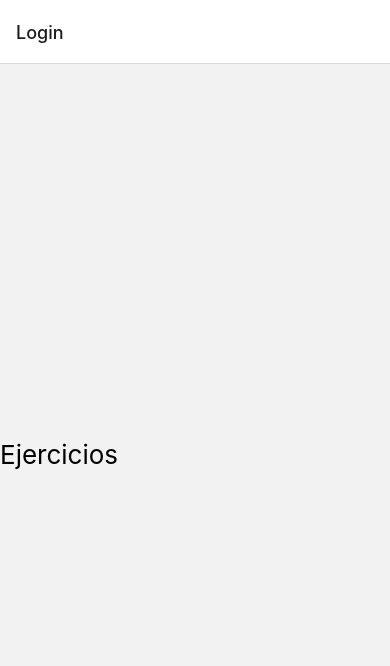
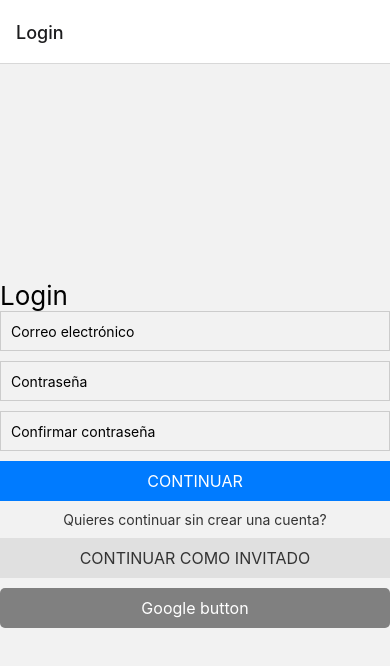
Before and after one commit to MishelleVF/fitlendarFrontend, a React Native app in the folder Frontend/: screen /Login in a window 390 px wide. Shown: the top 666 px of the page. Built offline with nearby package versions, Linux system fonts and the light colour scheme.

Commit message:
Login2 (#5)
* login arreglado

* ahora si login arreglado

---------

Co-authored-by: mishellevf <mishelle.villarreal@utec.edu.pe>

```diff
--- a/Frontend/app.json
+++ b/Frontend/app.json
@@ -4,10 +4,10 @@
     "slug": "Frontend",
     "version": "1.0.0",
     "orientation": "portrait",
-    "icon": "./assets/icon.png",
+    "icon": "./assets/logo.png",
     "userInterfaceStyle": "light",
     "splash": {
-      "image": "./assets/splash.png",
+      "image": "./assets/logo.png",
       "resizeMode": "contain",
       "backgroundColor": "#ffffff"
     },
@@ -16,7 +16,7 @@
     },
     "android": {
       "adaptiveIcon": {
-        "foregroundImage": "./assets/adaptive-icon.png",
+        "foregroundImage": "./assets/logo.png",
         "backgroundColor": "#ffffff"
       }
     },
--- a/Frontend/src/estilos/estilos.jsx
+++ b/Frontend/src/estilos/estilos.jsx
@@ -1,5 +1,49 @@
 import { StyleSheet } from 'react-native';
 
+
+export const login2 = StyleSheet.create({
+    input: {
+        height: 40,
+        borderColor: '#ccc',
+        borderWidth: 1,
+        marginBottom: 10,
+        paddingHorizontal: 10,
+    },
+    button: {
+        backgroundColor: '#007BFF',
+        paddingVertical: 10,
+        alignItems: 'center',
+        marginBottom: 10,
+    },
+    buttonText: {
+        color: '#fff',
+        fontSize: 16,
+    },
+    guestText: {
+        textAlign: 'center',
+        marginBottom: 10,
+        color: '#333',
+    },
+    guestButton: {
+        backgroundColor: '#E0E0E0',
+        paddingVertical: 10,
+        alignItems: 'center',
+    },
+    guestButtonText: {
+        color: '#333',
+        fontSize: 16,
+    },
+    googleButton2: {
+        backgroundColor: 'gray',
+        padding: 10,
+        borderRadius: 5,
+        alignItems: 'center',
+        marginTop: 10,
+    },
+    buttonText2: {
+        color: 'white',
+        fontSize: 16,},
+});
 
 export const homeStyle = StyleSheet.create({
     view: {
@@ -8,7 +52,7 @@ export const homeStyle = StyleSheet.create({
         justifyContent : 'center',
     },
     text: {
-        fontSize : '26px',
+        fontSize : 26,
         fontWeight : 'Blob',
     },
 });
@@ -20,7 +64,7 @@ export const exercisesStyle = StyleSheet.create({
         justifyContent : 'center',
     },
     text: {
-        fontSize : '26px',
+        fontSize : 26,
         fontWeight : 'Blob',
     },
 });
@@ -32,7 +76,7 @@ export const sugestionsStyle = StyleSheet.create({
         justifyContent : 'center',
     },
     text: {
-        fontSize : '26px',
+        fontSize : 26,
         fontWeight : 'Blob',
     },
 });
@@ -44,7 +88,7 @@ export const profileStyle = StyleSheet.create({
         justifyContent : 'center',
     },
     text: {
-        fontSize : '26px',
+        fontSize : 26,
         fontWeight : 'Blob',
     },
 });
--- a/Frontend/src/screens/login.jsx
+++ b/Frontend/src/screens/login.jsx
@@ -1,14 +1,44 @@
 import React from 'react';
 import { View, Text, TextInput, TouchableOpacity, Image } from 'react-native';
-import {GoogleButton} from 'react-google-button';
-import LoginStyle from '../estilos/estilos.jsx';
-
+import { login2 } from '../estilos/estilos.jsx';
 import { exercisesStyle } from '../estilos/estilos'
 
 export function Login() {
     return (
       <View style={ exercisesStyle.view }>
-        <Text style={ exercisesStyle.text }>Ejercicios</Text>
+        <Text style={exercisesStyle.text}>Login</Text>
+        <TextInput
+          style={login2.input}
+          placeholder="Correo electrónico"
+          keyboardType="email-address"
+        />
+
+        <TextInput
+          style={login2.input}
+          placeholder="Contraseña"
+          secureTextEntry={true}
+        />
+
+        <TextInput
+          style={login2.input}
+          placeholder="Confirmar contraseña"
+          secureTextEntry={true}
+        />
+
+        <TouchableOpacity style={login2.button}>
+          <Text style={login2.buttonText}>CONTINUAR</Text>
+        </TouchableOpacity>
+
+        <Text style={login2.guestText}>Quieres continuar sin crear una cuenta?</Text>
+
+        <TouchableOpacity style={login2.guestButton}>
+          <Text style={login2.guestButtonText}>CONTINUAR COMO INVITADO</Text>
+        </TouchableOpacity>
+
+        <TouchableOpacity style={login2.googleButton2}>
+            <Text style={login2.buttonText2}>Google button</Text>
+        </TouchableOpacity>
+
      </View>
     );
   }
```
Also changed, not shown: Frontend/assets/logo.png (added), Frontend/src/components/main.jsx (line endings or trailing spaces), Frontend/src/screens/signup.jsx (added).
